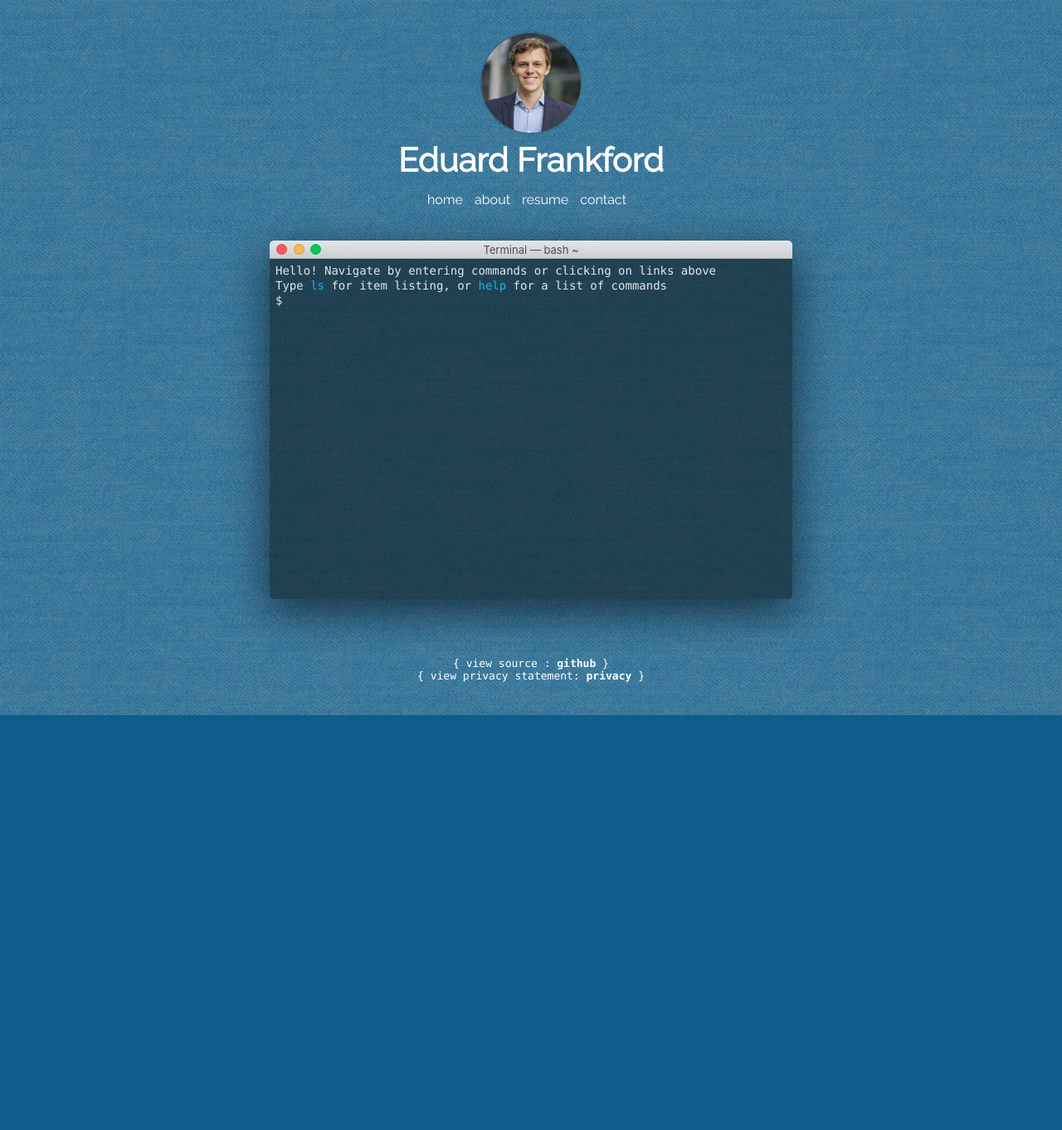
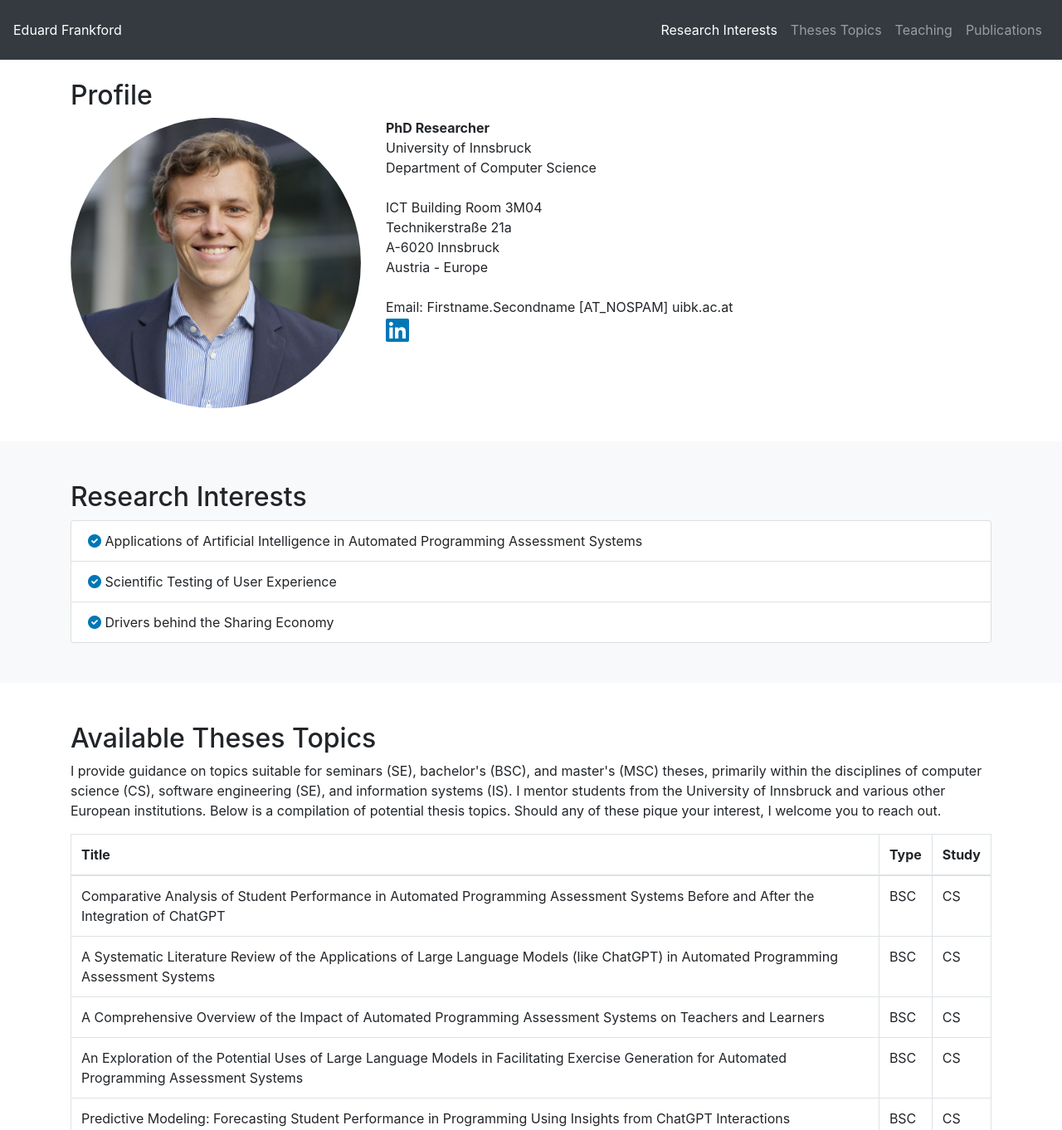
Before and after one commit to eduardfrankford/Resume, a website built with webpack: page index.html in a window 1280 px wide. Shown: the top 1362 px of the page at 83% size. Before the commit the page ends 862 px from the top, so only its background shows below. Built offline with nearby package versions, Linux system fonts and the light colour scheme; what browser-cookies would draw is missing.

Commit message:
change website to fit to university setting

```diff
--- a/index.html
+++ b/index.html
@@ -1,147 +1,152 @@
 <!DOCTYPE html>
-<html>
+<html lang="en">
 
 <head>
-    <title>Eduard Frankford</title>
-    <meta name="description"
-        content="Hello my name is Eduard Frankford and I am a computer science master student with experience in Java, JavaScript, PHP, MySQL, HTML, and CSS." />
-    <meta name="viewport" content="width=device-width, initial-scale=1">
-    <link href="css/mac.css" rel="stylesheet" />
-    <link href="css/app.css" rel="stylesheet" />
+    <meta charset="UTF-8">
+    <meta http-equiv="X-UA-Compatible" content="IE=edge">
+    <meta name="viewport" content="width=device-width, initial-scale=1.0">
+    <title>Eduard Frankford, PhD</title>
+
+    <!-- Bootstrap CSS -->
+    <link href="https://maxcdn.bootstrapcdn.com/bootstrap/4.5.2/css/bootstrap.min.css" rel="stylesheet">
+    <link rel="stylesheet" href="https://cdnjs.cloudflare.com/ajax/libs/font-awesome/6.0.0-beta3/css/all.min.css">
+
+    <!-- Optional Bootstrap JavaScript -->
+    <script src="https://ajax.googleapis.com/ajax/libs/jquery/3.5.1/jquery.min.js"></script>
+    <script src="https://cdnjs.cloudflare.com/ajax/libs/popper.js/1.16.0/umd/popper.min.js"></script>
+    <script src="https://maxcdn.bootstrapcdn.com/bootstrap/4.5.2/js/bootstrap.min.js"></script>
+</head>
+<style>
+    .custom-navbar {
+        padding: 1rem 1rem !important;  /* increased padding for the navbar */
+    }
+    .custom-navbar .navbar-brand,
+    .custom-navbar .nav-link {
+        font-size: 1rem;  /* increased font size for navbar text */
+    }
+</style>
+<body>
+
+    <nav class="navbar navbar-expand-lg navbar-dark bg-dark sticky-top custom-navbar">
+        <a class="navbar-brand" href="#">Eduard Frankford</a>
+        <button class="navbar-toggler" type="button" data-toggle="collapse" data-target="#navbarNav"
+            aria-controls="navbarNav" aria-expanded="false" aria-label="Toggle navigation">
+            <span class="navbar-toggler-icon"></span>
+        </button>
+        <div class="collapse navbar-collapse" id="navbarNav">
+            <ul class="navbar-nav ml-auto">
+                <li class="nav-item active">
+                    <a class="nav-link" href="#research-interests">Research Interests</a>
+                </li>
+                <li class="nav-item">
+                    <a class="nav-link" href="#theses">Theses Topics</a>
+                </li>
+                <li class="nav-item">
+                    <a class="nav-link" href="#teaching">Teaching</a>
+                </li>
+                <li class="nav-item">
+                    <a class="nav-link" href="#publications">Publications</a>
+                </li>
+            </ul>
+        </div>
+    </nav>
+
+    <div>
+        <section id="profile" class="container my-4">
+            <h2>Profile</h2>
+            <div class="row">
+                <div class="col-md-4">
+                    <img src="img/me.jpeg" alt="Eduard Frankford's Picture" class="img-fluid rounded-circle mb-3">
+                </div>
+                <div class="col-md-8">
+                    <p>
+                        <strong>PhD Researcher</strong><br>
+                        University of Innsbruck<br>
+                        Department of Computer Science<br>
+                        <br>
+                        ICT Building Room 3M04<br>
+                        Technikerstraße 21a<br>
+                        A-6020 Innsbruck<br>
+                        Austria - Europe<br>
+                        <br>
+                        Email: Firstname.Secondname [AT_NOSPAM] uibk.ac.at<br>
+                        <a href="https://www.linkedin.com/in/eduardfrankford/" target="_blank">
+                            <i class="fab fa-linkedin fa-2x" style="color: #0077b5;"></i>
+                        </a>
+                    </p>
+                </div>
+            </div>
+        </section>
+    </div>
+
+    <div class="bg-light p-4">
+        <section id="research-interests" class="container my-4">
+            <h2>Research Interests</h2>
+            <ul class="list-group">
+                <li class="list-group-item"><i class="fas fa-check-circle" style="color: #0077b5;"></i> Applications of Artificial Intelligence in Automated Programming Assessment Systems</li>
+                <li class="list-group-item"><i class="fas fa-check-circle" style="color: #0077b5;"></i> Scientific Testing of User Experience</li>
+                <li class="list-group-item"><i class="fas fa-check-circle" style="color: #0077b5;"></i> Drivers behind the Sharing Economy</li>
+            </ul>
+        </section>
+    </div>
 
 
-<!-- Google tag (gtag.js) -->
-<script async src="https://www.googletagmanager.com/gtag/js?id=UA-115131790-2"></script>
-<script>
-  window.dataLayer = window.dataLayer || [];
-  function gtag(){dataLayer.push(arguments);}
-  gtag('js', new Date());
 
-  gtag('config', 'UA-115131790-2');
-</script>
+    <div class="p-4">
+        <section id="theses" class="container my-4">
+            <h2>Available Theses Topics</h2>
+            <p>
+                I provide guidance on topics suitable for seminars (SE), bachelor's (BSC), and master's (MSC) theses, primarily within the disciplines of computer science (CS), software engineering (SE), and information systems (IS). I mentor students from the University of Innsbruck and various other European institutions. Below is a compilation of potential thesis topics. Should any of these pique your interest, I welcome you to reach out.
+            </p>
+            <table class="table table-bordered">
+                <thead>
+                    <tr>
+                        <th>Title</th>
+                        <th>Type</th>
+                        <th>Study</th>
+                    </tr>
+                </thead>
+                <tbody>
+                    <tr>
+                        <td>Comparative Analysis of Student Performance in Automated Programming Assessment Systems Before and After the Integration of ChatGPT</td>
+                        <td>BSC</td>
+                        <td>CS</td>
+                    </tr>
+                    <tr>
+                        <td>A Systematic Literature Review of the Applications of Large Language Models (like ChatGPT) in Automated Programming Assessment Systems</td>
+                        <td>BSC</td>
+                        <td>CS</td>
+                    </tr>
+                    <tr>
+                        <td>A Comprehensive Overview of the Impact of Automated Programming Assessment Systems on Teachers and Learners</td>
+                        <td>BSC</td>
+                        <td>CS</td>
+                    </tr>
+                    <tr>
+                        <td>An Exploration of the Potential Uses of Large Language Models in Facilitating Exercise Generation for Automated Programming Assessment Systems</td>
+                        <td>BSC</td>
+                        <td>CS</td>
+                    </tr>
+                    <tr>
+                        <td>Predictive Modeling: Forecasting Student Performance in Programming Using Insights from ChatGPT Interactions</td>
+                        <td>BSC</td>
+                        <td>CS</td>
+                    </tr>
+                    <tr>
+                        <td>Assessing the Reliability and Validity of Automated Feedback from ChatGPT in Programming Scenarios</td>
+                        <td>BSC</td>
+                        <td>CS</td>
+                    </tr>
+                </tbody>
+            </table>
+        </section>
+    </div>
 
 
-<body>
-    <div class="container">
-        <header>
-            <h1><img src="img/me.jpeg" /> <br>Eduard Frankford</h1>
-            <nav>
-                <ul>
-                    <li><a href="#" title="open ~/">home</a></li>
-                    <li><a href="#" title="open ~/about">about</a></li>
-                    <li><a href="eduard-frankford.pdf" title="open ~/resume">resume</a></li>
-                    <li><a href="#" title="open ~/contact">contact</a></li>
-                </ul>
-            </nav>
-        </header>
 
-        <div class="terminal mac-window">
-            <div class="titlebar">
-                <div class="buttons">
-                    <div class="close" data-color="red"><span>&times;</span></div>
-                    <div class="minimize" data-color="yellow"><span>&ndash;</span></div>
-                    <div class="zoom" data-color="green"><span>+</span></div>
-                </div>
-                Terminal &mdash; bash <span id="current-directory">~</span>
-            </div>
-            <div class="content" id="window">
-                <div id="output">Hello! Navigate by entering commands or clicking on links above<br><span
-                        id="default-output">Type <span class="blue">ls</span> for item listing, or <span
-                            class="blue">help</span> for a list of commands<br></span></div>
-                <div class="command-input">
-                    $ <input type="text" id="command" spellcheck="false" autocomplete="false" autocorrect="off"
-                        autocapitalize="off" />
-                </div>
-            </div>
-        </div>
-
-        <!-- hidden, used in terminal -->
-        <div class="pages">
-            <div id="about">
-                <b>:: About Me ::</b>
-                Hello! I am currently a Doctoral Student and Senior Scientist in Computer Science at the University of Innsbruck, building on my soon-to-be-finished Master in Software Engineering and Master's in International Economics. I am multilingual, proficient in Spanish, French, English, and German, a skill that has enriched my global collaborations and engagements.
-
-                In addition to my academic pursuits, I recently founded Frankford's IT-Solutions. As a dynamic startup, we specialize in the development of custom software, website design, and process automation solutions tailored to our client's unique business needs.
-
-                My journey has been marked by discipline and resilience, honed during my years as a member of the Taekwondo National Team of Austria. This experience has taken me to various international tournaments and training camps in Iran, China, Taiwan, Russia, and beyond.
-
-                My practical experience is further complemented by my role as a software developer for the CodeAbility project at the University of Innsbruck.
-
-                Beyond academics and business, I am deeply passionate about promoting physical fitness and discipline. As such, I volunteer my time as a coach at my sports club, Frankford-Taekwondo. This role allows me to give back to the community by nurturing the next generation of Taekwondo athletes.
-
-                To explore more about my professional journey, research, and global adventures, please visit my personal website: www.eduardfrankford.com or www.frankford-it.at.
-            </div>
-            <div id="contact">
-                <b>:: Contact Info ::</b>
-                let's get in touch!
-                email= <a href="mailto:eduard.frankford@gmail.com">eduard.frankford@gmail.com</a>
-                github= <a href="http://github.com/eduardfrankford">eduardfrankford</a>
-                linked_in= <a href="https://www.linkedin.com/in/eduard-frankford/">Eduard Frankford</a>
-                stack_overflow= <a href="https://stackoverflow.com/users/14551409/eduard-frankford">14551409/eduard</a>
-            </div>
-            <div id="site-info">
-                <b>:: Site Info ::</b>
-                Built with JavaScript, with a hint of jQuery
-                Webpack for module bundling and ES6 transpiling
-                NPM for JS dependency management
-                Hosted on Netlify
-            </div>
-            <h4>Projects</h4>
-            <div id="project-surfsktown">
-                <b>Surf-SkTown</b> <a href="https://www.surf-sktown.com/" target="_blank">surf-sktown.com</a>
-                To give something back to the local community in Sri Lanka, I creat websites for Sri Lankan Surf instructors for free.
-                Like this they can offer their services online and get easier access to customers from Europe.
-            </div>
-            <div id="project-fahrschulvergleich">
-                <b>Fahrschul-Preisvergleich</b> <a href="https://fahrschul-preisvergleich.link/" target="_blank">fahrschul-preisvergleich.link</a>
-                Some friends and I created a driving school comparison platform, in order to make it easier to compare driving schools in Austria.
-                It offers sort by price, filter by location and cars used.
-            </div>
-            <div id="project-frankfordtaekwondo">
-                <b>Frankford-Taekwondo</b> <a href="https://www.frankford-taekwondo.at/" target="_blank">frankford-taekwondo.com</a>
-                A simple website that I made for my Taekwondo club
-            </div>
-            <div id="project-codeability">
-                <b>CodeAbility</b> <a
-                    href="https://sharing.codeability-austria.uibk.ac.at/static/SharingCodeAbility.html"
-                    target="_blank">codeability.at</a>
-                A website I am working on as an employee of the University of Innsbruck
-            </div>
-        </div>
-
-        <footer>
-            { <a href="https://github.com/eduardfrankford/Resume">view source : <b>github</b></a> }
-            <br>
-            { <a href="/privacy.html">view privacy statement: <b>privacy</b></a> }
-
-            <!-- <div>
-                <script data-name="BMC-Widget" data-cfasync="false"
-                    src="https://cdnjs.buymeacoffee.com/1.0.0/widget.prod.min.js" data-id="eduardfrankford"
-                    data-description="Support me on Buy me a coffee!" data-message="" data-color="#5F7FFF"
-                    data-position="Right" data-x_margin="18" data-y_margin="18"></script>
-            </div> -->
-        </footer>
-
-        <div class="mac-window" id="resume-viewer-container">
-            <div class="titlebar">
-                <div class="buttons">
-                    <div class="close" id="resume-close"><span>&times;</span></div>
-                    <div class="minimize"><span>&ndash;</span></div>
-                    <div class="zoom"><span>+</span></div>
-                </div>
-                Eduard's resume
-            </div>
-            <div class="content">
-                <a href="eduard-frankford.pdf" class="download"><b>click to download pdf</b></a>
-                <div id="resume-viewer"></div>
-            </div>
-        </div>
-
-    </div>
-    <!--/.container-->
-
-    <script src="dist/bundle.js"></script>
-
+    <footer class="bg-light py-3 mt-5">
+        <p class="text-center">&copy; 2023 Eduard Frankford</p>
+    </footer>
 
 </body>
 
```
